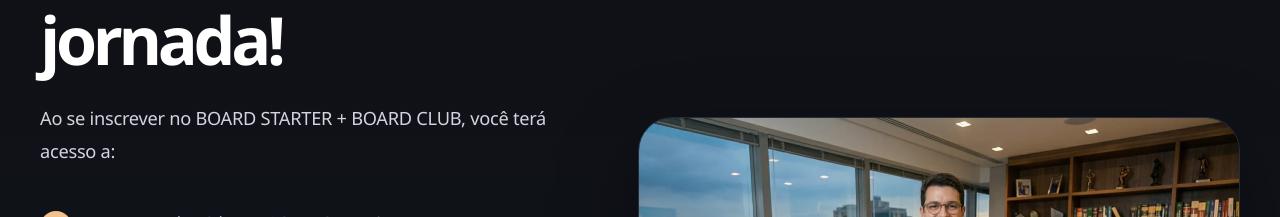
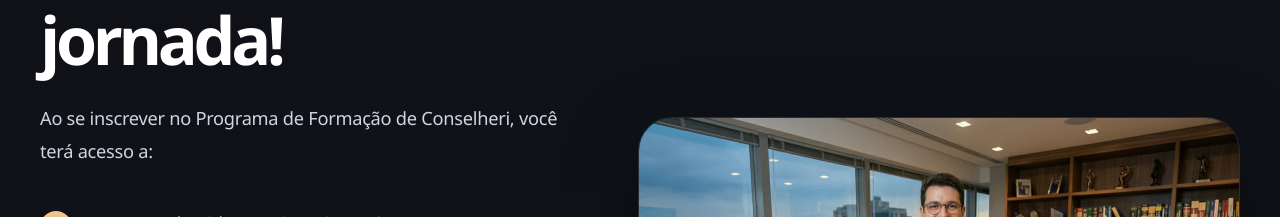
Before and after one commit to wilsonfalai/casadoconselheirolp, a Next.js app: page / in a window 1280 px wide. Shown: the part 7180-7397 px from the top of the page. Built offline with nearby package versions, Linux system fonts and the light colour scheme.

Commit message:
ajuste fino

```diff
--- a/app/page.tsx
+++ b/app/page.tsx
@@ -906,7 +906,7 @@ export default function Home() {
             </h2>
 
             <p className="mt-7 max-w-[58ch] text-[1.14rem] leading-[1.8] tracking-[-0.015em] text-[#d7d2e0]">
-              Ao se inscrever no BOARD STARTER + BOARD CLUB, você terá acesso a:
+              Ao se inscrever no Programa de Formação de Conselheri, você terá acesso a:
             </p>
 
             <div className="mt-10 space-y-5">
```
Also changed, not shown: 1 other file (tests, documents, lock files or other folders).
